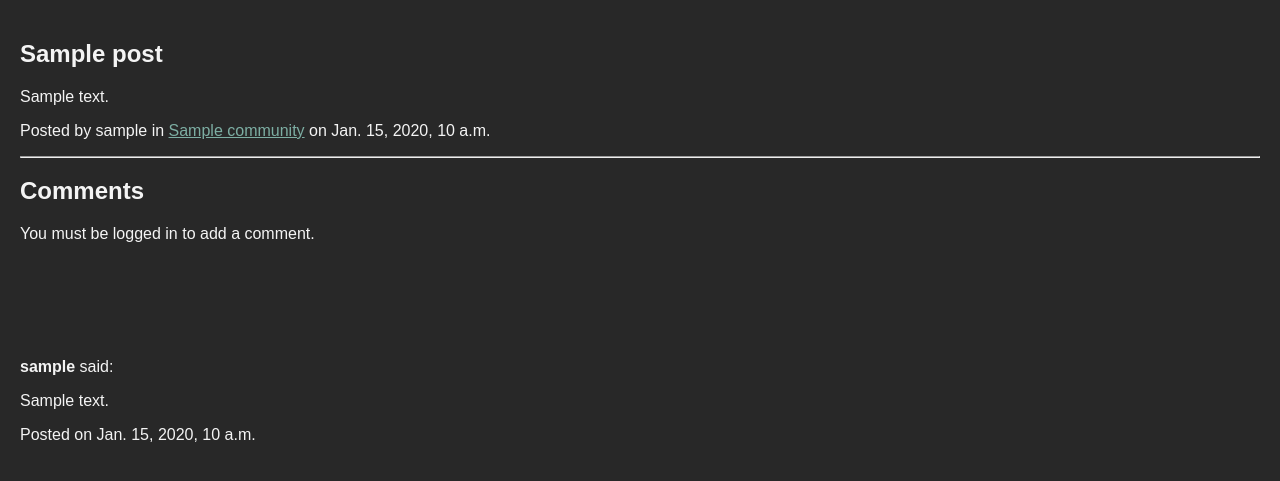
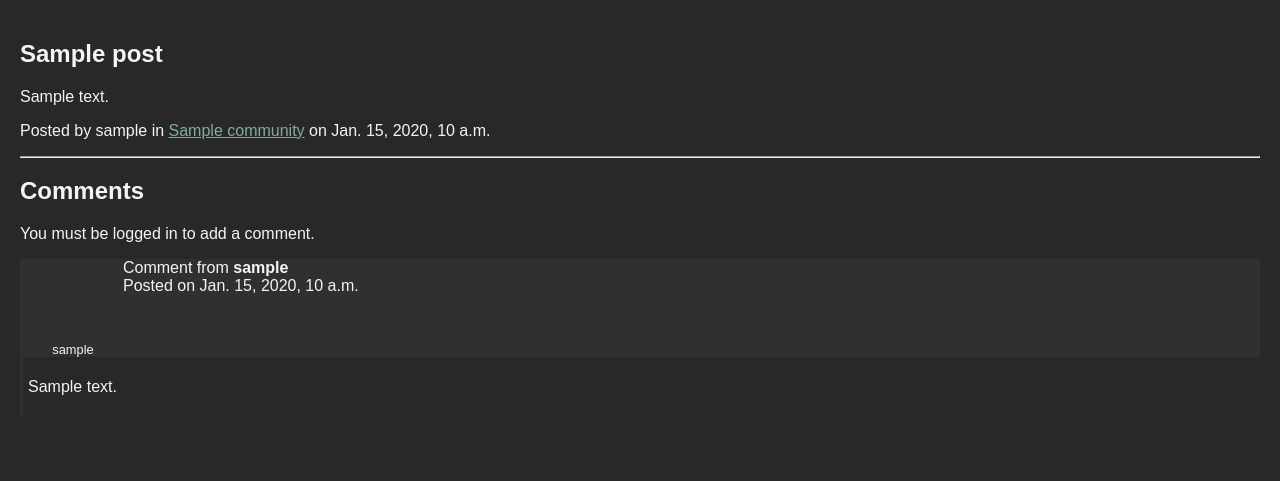
Before and after one commit to james-adcott-edu/scroller, a Django app: a page that uses forum/templates/comment.html in a window 1280 px wide. Shown: the part 51-532 px from the top of the page. Run offline with Django 5.2, Linux system fonts and the light colour scheme; tables that the repository leaves empty hold one stand-in row (values such as "Sample post"); some libraries are stand-ins or nearby versions.

Commit message:
comment styling, account deleting, community description editing

```diff
--- a/forum/forms.py
+++ b/forum/forms.py
@@ -6,15 +6,41 @@ class CommunityForm(forms.ModelForm):
         model = Community
         fields = ['name', 'description']
 
+
+class CommunityEditForm(forms.ModelForm):
+    class Meta:
+        model = Community
+        fields = ['description']
+        widgets = {
+            'description': forms.Textarea(attrs={'rows': 5, 'placeholder': 'Edit the community description...'}),
+        }
+        labels = {
+            'description': '',  # Remove the label
+        }
+
+
 class PostForm(forms.ModelForm):
     class Meta:
         model = Post
         fields = ['title', 'content']
+        widgets = {
+            'title': forms.TextInput(attrs={'placeholder': 'Post title (required)'}),
+            'content': forms.Textarea(attrs={'rows': 5, 'placeholder': 'Some text'}),
+        }
+        labels = {
+            'title': '',
+            'content': '',
+        }
+
 
 class ProfileForm(forms.ModelForm):
     class Meta:
         model = Profile
         fields = ['display_name', 'description']
+        widgets = {
+            'display_name': forms.TextInput(attrs={'placeholder': 'display name'}),
+            'description': forms.Textarea(attrs={'rows': 5, 'placeholder': 'Bio description'}),
+        }
 
 class CommentForm(forms.ModelForm):
     class Meta:
--- a/forum/templates/comment.html
+++ b/forum/templates/comment.html
@@ -1,16 +1,31 @@
 <div class="comment">
-    <div class="icon usericon"><svg width="80" height="80" data-jdenticon-value="user-{{ comment.created_by.username }}"></svg></div>
-    <p><strong>{{ comment.created_by.username }}</strong> said: {{ comment.rendered_content|safe }}</p>
-    <p>Posted on {{ comment.created_at }}</p>
+    <div class="commentheader">
+        <div class="icon usericon">
+            <a href="{% url 'profile_view' comment.created_by.username %}">
+                <svg width="80" height="80" data-jdenticon-value="user-{{ comment.created_by.username }}"></svg>
+                {{ comment.created_by.username|escape }}
+            </a>
+        </div>
+        <div class="commentmeta">
+            <div class="commentauthor">Comment from <strong>{{ comment.created_by.username }}</strong></div>
+            <div class="commentdatetime">Posted on {{ comment.created_at }}</div>
+            <div class="commentcontrols">
                 {% if user == comment.created_by or user.is_staff %}
-        <a href="{% url 'edit_comment' comment.id %}">Edit</a>
-        <a href="{% url 'delete_comment' comment.id %}">Delete</a>
+                [<a href="{% url 'edit_comment' comment.id %}">Edit</a>]
+                [<a href="{% url 'delete_comment' comment.id %}">Delete</a>]
                 {% endif %}
+            </div>
+        </div>
+    </div>
+    <div class="commentbody">{{ comment.rendered_content|safe }}</div>
+    <div class="commentreply">
+        {% if user.is_authenticated %}
+        [<a href="#" class="reply-link" data-comment-id="{{ comment.id }}">Reply</a>]
+        {% endif %}
+    </div>
 
-    {% if user.is_authenticated %}
-    <a href="#" class="reply-link" data-comment-id="{{ comment.id }}">Reply</a>
-    {% endif %}
 
+    <div class="replies" id="replies-{{ comment.id }}">
         <div class="reply-form hidden" id="reply-form-{{ comment.id }}">
             {% if post.community %}
             <form method="post" action="{% url 'post_detail' post.community.slug post.id %}"
@@ -30,7 +45,6 @@
             </form>
         </div>
 
-    <div class="replies" id="replies-{{ comment.id }}">
         {% for reply in comment.replies.all %}
             {% include 'comment.html' with comment=reply %}
         {% endfor %}
--- a/forum/templates/community_detail.html
+++ b/forum/templates/community_detail.html
@@ -8,6 +8,9 @@
 <div class="sidebar">
     <h2>{{ community.name }}</h2>
     <p>{{ community.rendered_description|safe }}</p>
+    {% if user == community.created_by or user.is_staff %}
+        <p><a href="{% url 'edit_community' slug=community.slug %}">Edit Description</a></p>
+    {% endif %}
     <p>Created by {{ community.created_by.username }} on {{ community.created_at }}</p>
 
     {% if user.is_authenticated %}
--- a/forum/templates/home.html
+++ b/forum/templates/home.html
@@ -39,6 +39,9 @@
     <p>You are not subscribed to any profiles.</p>
 {% endif %}
 
+<h2>Delete Account</h2>
+<p>If for some reason you want to delete your account, you may do so here: <a href="{% url 'delete_account' %}">Delete Account</a></p>
+
 {% else %}
 
 <h2>Welcome to Scroller</h2>
--- a/forum/templates/profile.html
+++ b/forum/templates/profile.html
@@ -10,7 +10,9 @@
     <h1>{{ profile.display_name|default:profile.user.username }}</h1>
     <p>{{ profile.rendered_description|safe }}</p>
 
+    {% if user.is_authenticated %}
     {% include 'subscription_button.html' %}
+    {% endif %}
 
     {% if user.is_authenticated and user == profile.user %}
 
--- a/forum/templates/user_post_detail.html
+++ b/forum/templates/user_post_detail.html
@@ -1,4 +1,6 @@
 {% extends 'base.html' %}
+
+{% block nosidebar %}{% endblock %}
 
 {% block content %}
 <div class="post-detail-container">
--- a/forum/urls.py
+++ b/forum/urls.py
@@ -5,7 +5,9 @@ urlpatterns = [
     path('', views.home, name='home'),  # Home page
     path('all/', views.all_posts, name='all_posts'),  # All posts
     path('accounts/', include('allauth.urls')),  # Add this line for allauth
-    path('create_community/', views.create_community, name='create_community'),
+    path('delete_account/', views.delete_account, name='delete_account'), # Account deletion
+    path('create_community/', views.create_community, name='create_community'), # Create community
+    path('community/<slug:slug>/edit/', views.edit_community, name='edit_community'), # Edit commuinity description
     path('c/<slug:slug>/', views.community_detail, name='community_detail'),
     path('c/<slug:community_slug>/<int:post_id>/', views.post_detail, name='post_detail'),
     path('u/<str:username>/', views.profile_view, name='profile_view'),  # Profile view
--- a/forum/views.py
+++ b/forum/views.py
@@ -1,8 +1,9 @@
 from django.shortcuts import render, redirect, get_object_or_404
 from django.contrib.auth.decorators import login_required
 from django.contrib.auth.models import User
-from .forms import CommunityForm, PostForm, ProfileForm, CommentForm
+from .forms import CommunityForm, PostForm, ProfileForm, CommentForm, CommunityEditForm
 from .models import Community, Post, Profile, Comment
+from django.contrib import messages
 
 
 
@@ -10,17 +11,20 @@ def is_admin(user):
     return user.is_staff
 
 
+@login_required
+def delete_account(request):
+    if request.method == 'POST':
+        user = request.user
+        user.delete()
+        messages.success(request, "Your account has been deleted successfully.")
+        return redirect('home')
+    return render(request, 'delete_account.html')
+
+
 def all_posts(request):
     posts = Post.objects.all().order_by('-created_at')
     return render(request, 'all_posts.html', {'posts': posts, 'title': 'All Posts'})
 
-'''def home(request):
-    if request.user.is_authenticated:
-        communities = request.user.subscribed_communities.all()
-        posts = Post.objects.filter(community__in=communities).order_by('-created_at')
-    else:
-        posts = Post.objects.all().order_by('-created_at')
-    return render(request, 'home.html', {'posts': posts})'''
 
 def home(request):
     if request.user.is_authenticated:
@@ -116,6 +120,25 @@ def create_community(request):
         form = CommunityForm()
 
     return render(request, 'create_community.html', {'form': form})
+
+
+@login_required
+def edit_community(request, slug):
+    community = get_object_or_404(Community, slug=slug)
+
+    # Check if the current user is the creator of the community
+    if request.user != community.created_by and is_admin(request.user) == False:
+        return redirect('community_detail', slug=community.slug)
+
+    if request.method == 'POST':
+        form = CommunityEditForm(request.POST, instance=community)
+        if form.is_valid():
+            form.save()
+            return redirect('community_detail', slug=community.slug)
+    else:
+        form = CommunityEditForm(instance=community)
+
+    return render(request, 'edit_community.html', {'form': form, 'community': community})
 
 
 def community_detail(request, slug):
--- a/static/css/style.css
+++ b/static/css/style.css
@@ -28,10 +28,6 @@ a {
 
 a:visited {
     color: var(--hl-color-2);
-}
-
-.comment > .replies {
-    margin-left: 20px;
 }
 
 header {
@@ -162,3 +158,22 @@ header h1 {
 .community_item .communityicon {
     grid-row: 1 / span 2;
 }
+
+.comment {
+    margin-top: 1em;
+    border-left: 3px solid var(--box-bg);
+}
+
+.commentheader {
+    display: grid;
+    grid-template-columns: 100px auto;
+    background-color: var(--box-bg);
+}
+
+.commentbody {
+    padding: 5px;
+}
+
+.comment > .replies {
+    margin-left: 20px;
+}
```
Also changed, not shown: forum/templates/delete_account.html (added, +12 -0 lines), forum/templates/edit_community.html (added, +13 -0 lines). Lines whose indentation alone changed are shown as unchanged.
